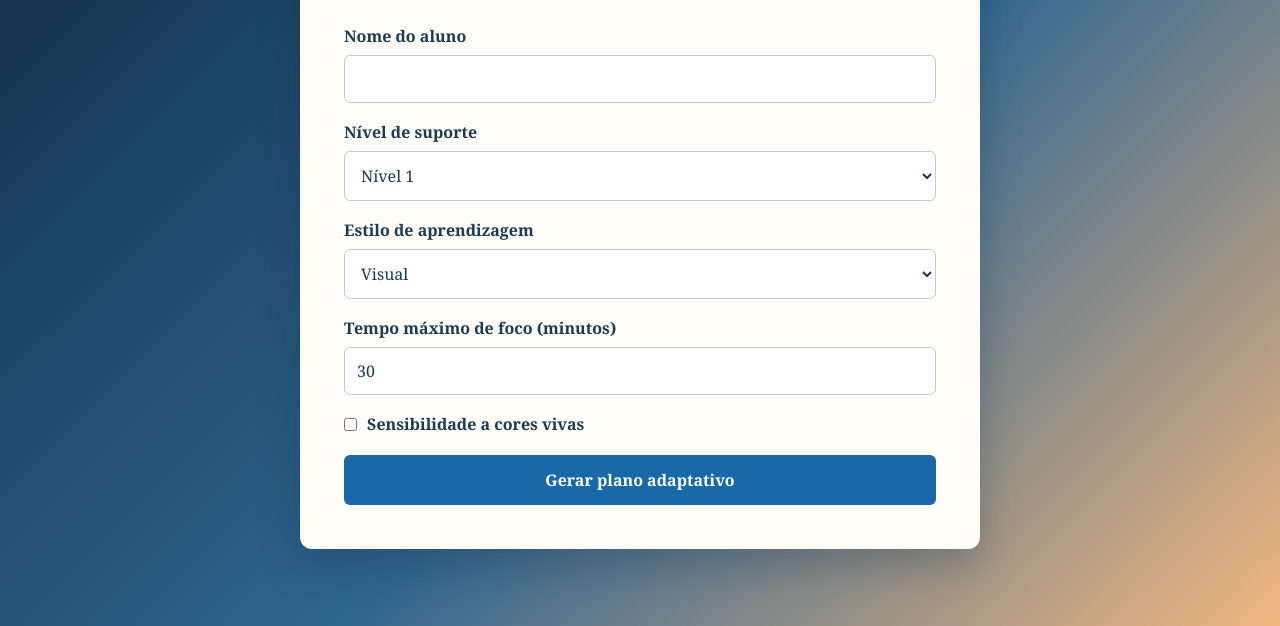
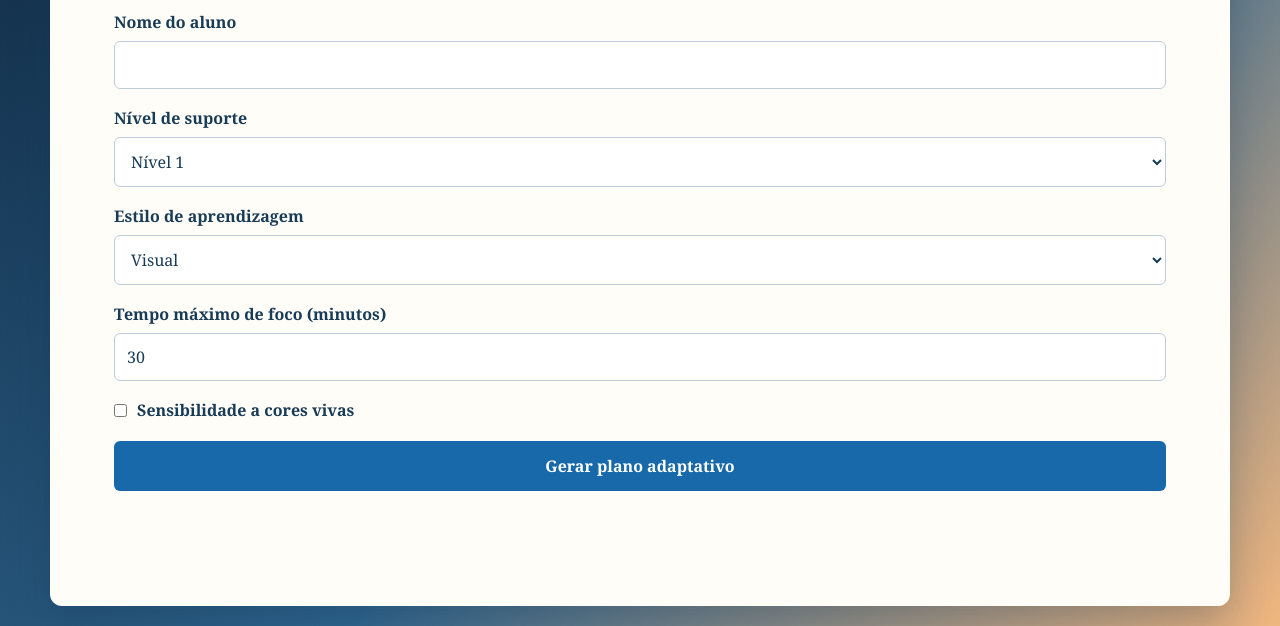
Before and after one commit to hddn7/educamais_pfc, a plain HTML site: page front-end/plano_adaptativo.html in a window 1280 px wide. Shown: the part 174-800 px from the top of the page. Drawn offline with Linux system fonts and the light colour scheme.

Commit message:
Amplia tela do plano adaptativo

```diff
--- a/front-end/plano_adaptativo.html
+++ b/front-end/plano_adaptativo.html
@@ -13,14 +13,15 @@
             font-family: Georgia, 'Times New Roman', serif;
             background: linear-gradient(135deg, #102a43, #2f6690 55%, #f0b67f);
             color: #183b56;
-            padding: 32px 16px;
+            padding: 20px;
         }
 
         main {
-            max-width: 680px;
+            width: min(100%, 1180px);
             margin: auto;
             background: #fffdf8;
-            padding: clamp(24px, 5vw, 44px);
+            min-height: calc(100vh - 40px);
+            padding: clamp(28px, 5vw, 64px);
             border-radius: 12px;
             box-shadow: 0 16px 40px rgba(16, 42, 67, .28);
         }
```
